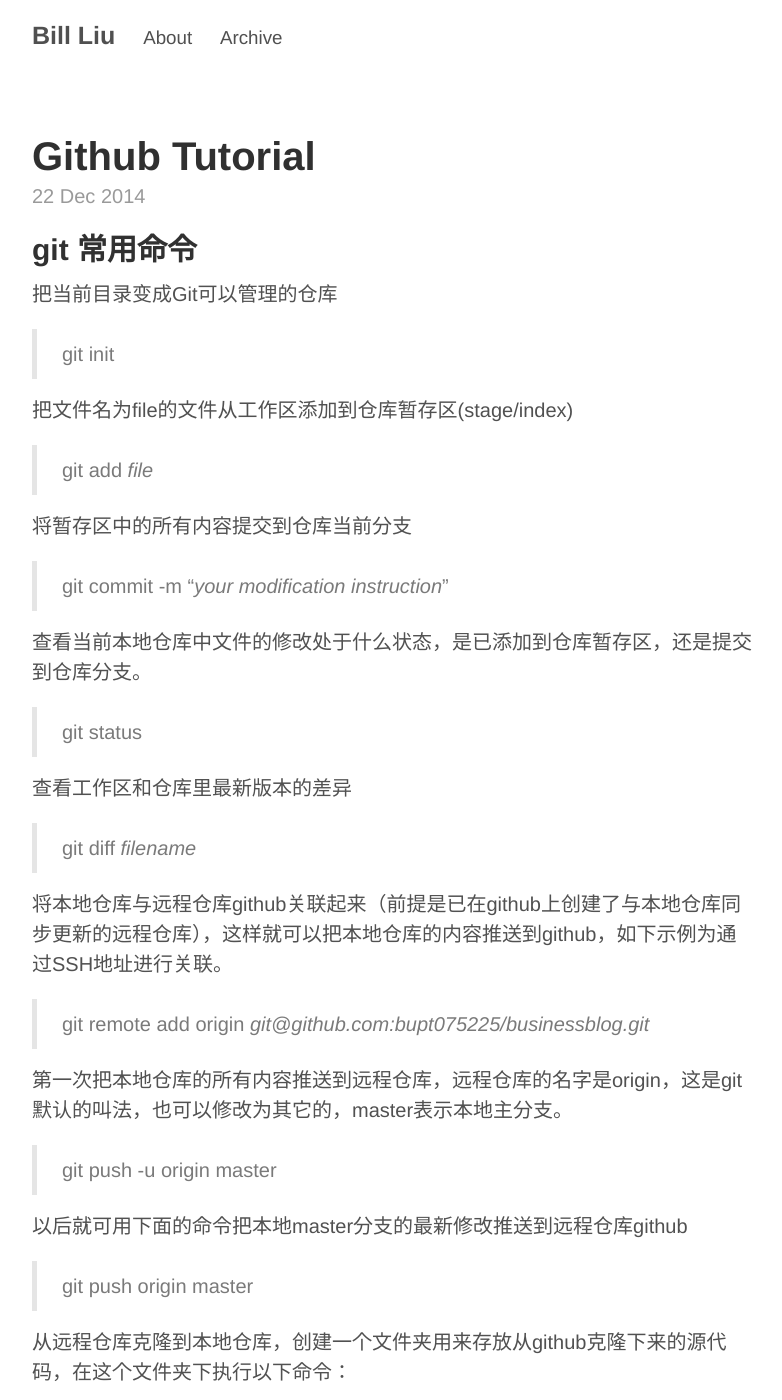
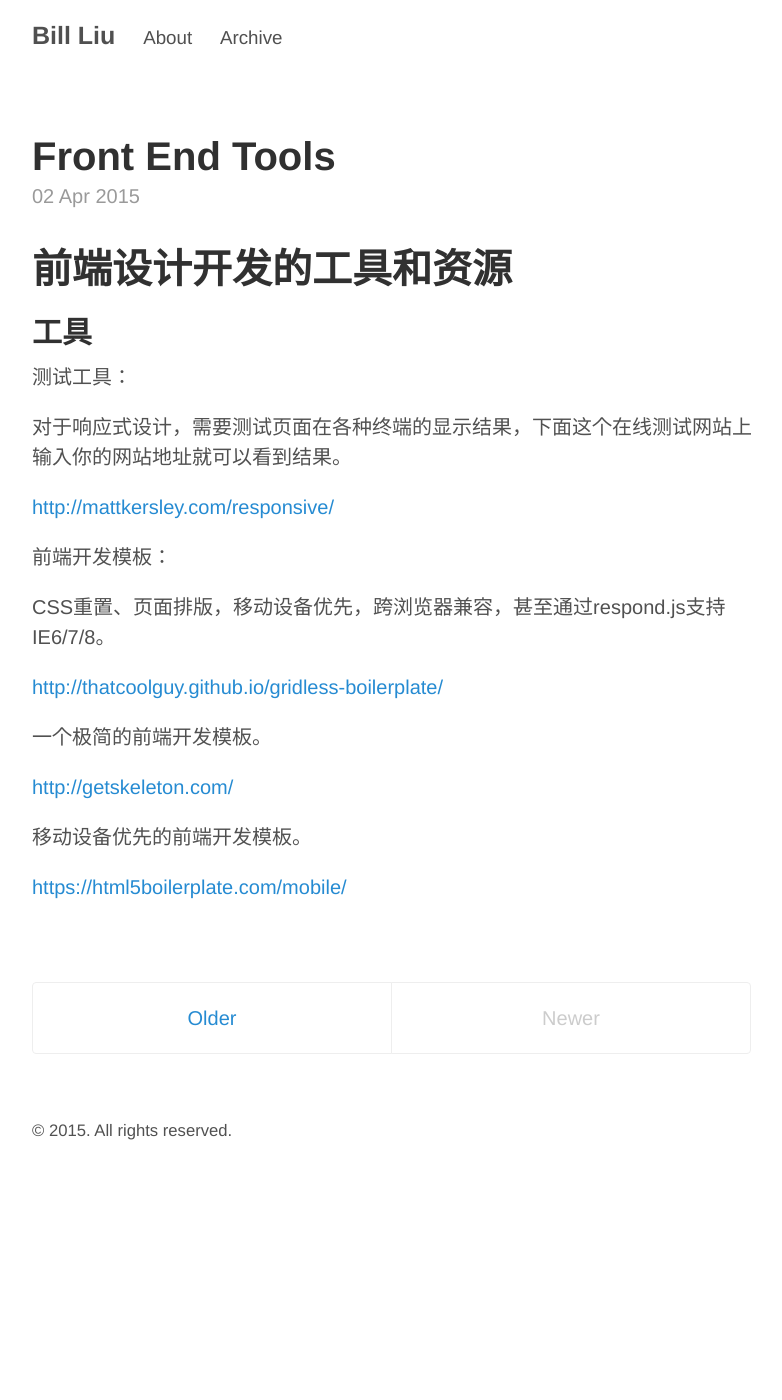
Before and after one commit to bupt075225/bupt075225.github.io, a Jekyll site: the page built from index.html, in a window 1280 px wide and 1400 px high. Shown: the whole window, without its empty margins (248-1030 px from the left). Built offline with Jekyll 4.4.1, drawn with Linux system fonts in a browser that asks for light colours; Markdown is read by kramdown in place of the engine named in the settings; the list of posts is cut into pages by our own code; some of the changed text lies outside the part shown.

Commit message:
post new article

```diff
--- a/_posts/2014-12-22-github-tutorial.md
+++ b/_posts/2014-12-22-github-tutorial.md
@@ -54,9 +54,14 @@
 首先从远程仓库下载origin的master分支最新版本,然后比较本地master分支和origin的masteer分支差异.最后进行合并.git fetch这个命令和git pull更安全一些,在merge前我们可以查看更新情况,然后再决定是否合并.
 
 ##在github上搭建一个blog网站
+
 使用github + jekyll + markdown 搭建个人blog站点。在本地撰写blog并在上传到github前预览真实的发布显示效果。另外还可以增加评论和google analytics等其它功能。
 
 在本地启动jekyll 服务的命令：bundle exec jekyll serve
+
+将本地更新提交到github上使用如下命令,gh-pages是一个没有父节点的分支名称，github规定只有在这个分支中的页面，才会生成网页文件。
+
+> git push origin gh-pages
 
 ##参考链接
 
--- /dev/null
+++ b/_posts/2015-04-02-front-end-tools.md
@@ -0,0 +1,23 @@
+# 前端设计开发的工具和资源
+
+## 工具
+
+测试工具：
+
+对于响应式设计，需要测试页面在各种终端的显示结果，下面这个在线测试网站上输入你的网站地址就可以看到结果。
+
+[http://mattkersley.com/responsive/](http://mattkersley.com/responsive/ "测试响应式页面在不同终端的显示结果")
+
+前端开发模板：
+
+CSS重置、页面排版，移动设备优先，跨浏览器兼容，甚至通过respond.js支持IE6/7/8。
+
+[http://thatcoolguy.github.io/gridless-boilerplate/](http://thatcoolguy.github.io/gridless-boilerplate/)
+
+一个极简的前端开发模板。
+
+[http://getskeleton.com/](http://getskeleton.com/)
+
+移动设备优先的前端开发模板。
+
+[https://html5boilerplate.com/mobile/](https://html5boilerplate.com/mobile/)
```
